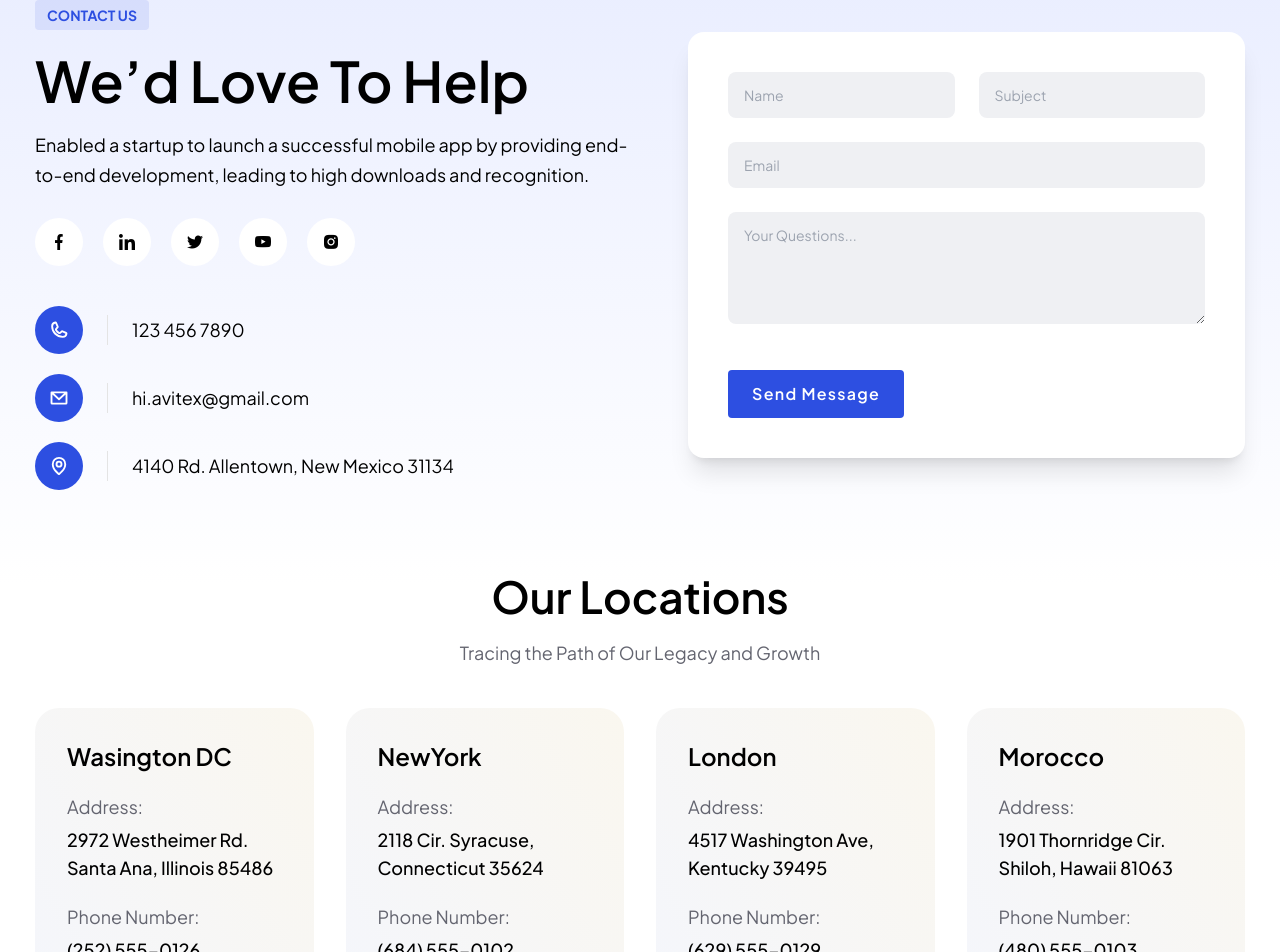
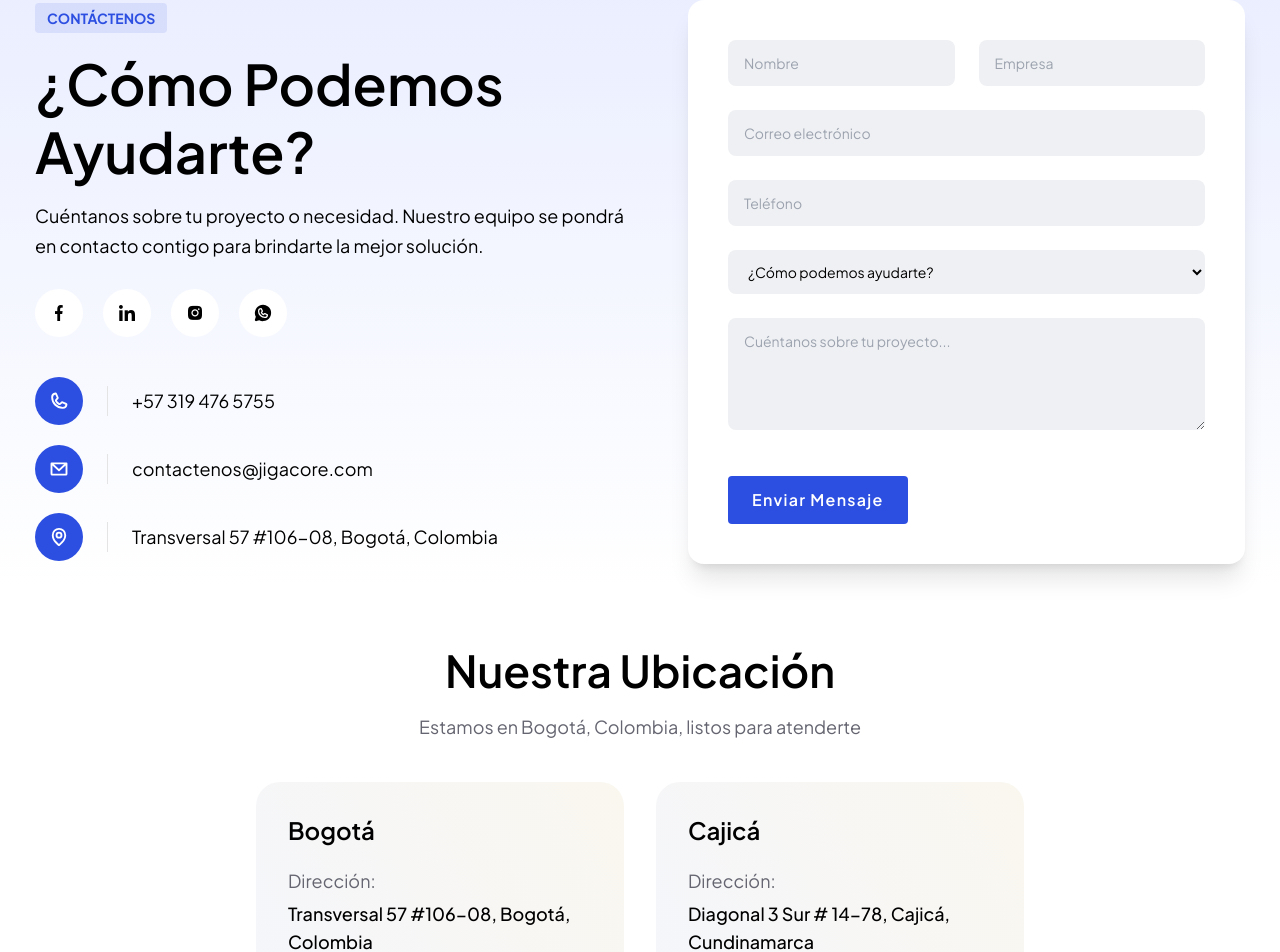
Before and after one commit to JhobanyPena/jigacore-new-website, a Next.js app: page /pages/contact-us in a window 1280 px wide. Shown: the part 155-1107 px from the top of the page. Built offline with nearby package versions, Linux system fonts and the light colour scheme.

Commit message:
Translate Contact Us page content to Spanish and update contact information and social media links

```diff
--- a/src/app/pages/contact-us/page.js
+++ b/src/app/pages/contact-us/page.js
@@ -12,25 +12,22 @@ export default function ContactUs() {
                         <div className="w-full lg:w-1/2 lg:pr-3">
                             <div className="infor">
                                 <div className="heading">
-                                    <div className="tag caption1 font-bold uppercase">Contact Us</div>
-                                    <h2 className="heading2 mt-4">We’d love to help</h2>
-                                    <p className="body2 mt-4">Enabled a startup to launch a successful mobile app by providing end-to-end development, leading to high downloads and recognition.</p>
+                                    <div className="tag caption1 font-bold uppercase">Contáctenos</div>
+                                    <h2 className="heading2 mt-4">¿Cómo podemos ayudarte?</h2>
+                                    <p className="body2 mt-4">Cuéntanos sobre tu proyecto o necesidad. Nuestro equipo se pondrá en contacto contigo para brindarte la mejor solución.</p>
                                 </div>
                                 <div className="list-social flex items-center gap-5 mt-7">
-                                    <Link className="item rounded-full w-12 h-12 flex items-center justify-center bg-white border-outline hover:bg-blue hover:text-white duration-300" href="https://www.facebook.com/" target="_blank">
+                                    <Link className="item rounded-full w-12 h-12 flex items-center justify-center bg-white border-outline hover:bg-blue hover:text-white duration-300" href="https://www.facebook.com/JIGACORE" target="_blank">
                                         <i className="icon-facebook"></i>
                                     </Link>
-                                    <Link className="item rounded-full w-12 h-12 flex items-center justify-center bg-white border-outline hover:bg-blue hover:text-white duration-300" href="https://www.linkedin.com/" target="_blank">
+                                    <Link className="item rounded-full w-12 h-12 flex items-center justify-center bg-white border-outline hover:bg-blue hover:text-white duration-300" href="https://www.linkedin.com/company/jigacore" target="_blank">
                                         <i className="icon-linkedin"></i>
                                     </Link>
-                                    <Link className="item rounded-full w-12 h-12 flex items-center justify-center bg-white border-outline hover:bg-blue hover:text-white duration-300" href="https://www.twitter.com/" target="_blank">
-                                        <i className="icon-twitter"></i>
+                                    <Link className="item rounded-full w-12 h-12 flex items-center justify-center bg-white border-outline hover:bg-blue hover:text-white duration-300" href="https://www.instagram.com/jigacores.a.s" target="_blank">
+                                        <i className="icon-instagram text-sm"></i>
                                     </Link>
-                                    <Link className="item rounded-full w-12 h-12 flex items-center justify-center bg-white border-outline hover:bg-blue hover:text-white duration-300" href="https://www.youtube.com/" target="_blank">
-                                        <i className="icon-youtube"></i>
-                                    </Link>
-                                    <Link className="item rounded-full w-12 h-12 flex items-center justify-center bg-white border-outline hover:bg-blue hover:text-white duration-300" href="https://www.instagram.com/" target="_blank">
-                                        <i className="icon-instagram text-sm"></i>
+                                    <Link className="item rounded-full w-12 h-12 flex items-center justify-center bg-white border-outline hover:bg-blue hover:text-white duration-300" href="https://api.whatsapp.com/send?phone=573194765755" target="_blank">
+                                        <Icon.WhatsappLogo weight="fill" className="text-xl" />
                                     </Link>
                                 </div>
                                 <div className="list-more-infor lg:mt-10 mt-7">
@@ -39,7 +36,7 @@ export default function ContactUs() {
                                             <Icon.Phone weight="bold" className="text-xl" />
                                         </div>
                                         <div className="text h-full flex-1 pl-6 border-l border-outline">
-                                            <span className="body2">123 456 7890</span>
+                                            <span className="body2">+57 319 476 5755</span>
                                         </div>
                                     </div>
                                     <div className="item flex items-center gap-6 mt-5">
@@ -47,7 +44,7 @@ export default function ContactUs() {
                                             <Icon.EnvelopeSimple weight="bold" className="text-xl" />
                                         </div>
                                         <div className="text h-full flex-1 pl-6 border-l border-outline">
-                                            <span className="body2">hi.avitex@gmail.com</span>
+                                            <span className="body2">contactenos@jigacore.com</span>
                                         </div>
                                     </div>
                                     <div className="item flex items-center gap-6 mt-5">
@@ -55,7 +52,7 @@ export default function ContactUs() {
                                             <Icon.MapPin weight="bold" className="text-xl" />
                                         </div>
                                         <div className="text h-full flex-1 pl-6 border-l border-outline">
-                                            <span className="body2">4140 Rd. Allentown, New Mexico 31134</span>
+                                            <span className="body2">Transversal 57 #106-08, Bogotá, Colombia</span>
                                         </div>
                                     </div>
                                 </div>
@@ -65,19 +62,33 @@ export default function ContactUs() {
                             <form className="form-block bg-white rounded-2xl p-10 shadow-xl">
                                 <div className="grid grid-cols-2 gap-6">
                                     <div className="max-xl:col-span-2 max-lg:col-span-1 max-sm:col-span-2">
-                                        <input className="w-full bg-surface caption1 px-4 py-3 rounded-lg" type="text" placeholder="Name" required />
+                                        <input className="w-full bg-surface caption1 px-4 py-3 rounded-lg" type="text" placeholder="Nombre" required />
                                     </div>
                                     <div className="max-xl:col-span-2 max-lg:col-span-1 max-sm:col-span-2">
-                                        <input className="w-full bg-surface caption1 px-4 py-3 rounded-lg" type="text" placeholder="Subject" required />
+                                        <input className="w-full bg-surface caption1 px-4 py-3 rounded-lg" type="text" placeholder="Empresa" required />
                                     </div>
                                     <div className="col-span-2">
-                                        <input className="w-full bg-surface caption1 px-4 py-3 rounded-lg" type="text" placeholder="Email" required />
+                                        <input className="w-full bg-surface caption1 px-4 py-3 rounded-lg" type="email" placeholder="Correo electrónico" required />
                                     </div>
                                     <div className="col-span-2">
-                                        <textarea className="w-full bg-surface caption1 px-4 py-3 rounded-lg" name="messsage" rows="4" placeholder="Your Questions..." required></textarea>
+                                        <input className="w-full bg-surface caption1 px-4 py-3 rounded-lg" type="text" placeholder="Teléfono" />
+                                    </div>
+                                    <div className="col-span-2">
+                                        <select className="w-full bg-surface caption1 px-4 py-3 rounded-lg">
+                                            <option value="">¿Cómo podemos ayudarte?</option>
+                                            <option value="Desarrollo de Software">Desarrollo de Software</option>
+                                            <option value="Automatización RPA">Automatización RPA</option>
+                                            <option value="BPO IT">BPO IT</option>
+                                            <option value="Consultoría Estratégica">Consultoría Estratégica</option>
+                                            <option value="Apps Móviles">Apps Móviles</option>
+                                            <option value="Otro">Otro</option>
+                                        </select>
+                                    </div>
+                                    <div className="col-span-2">
+                                        <textarea className="w-full bg-surface caption1 px-4 py-3 rounded-lg" name="message" rows="4" placeholder="Cuéntanos sobre tu proyecto..." required></textarea>
                                     </div>
                                 </div>
-                                <button className="button-main lg:mt-10 mt-7">Send Message</button>
+                                <button className="button-main lg:mt-10 mt-7">Enviar Mensaje</button>
                             </form>
                         </div>
                     </div>
@@ -85,40 +96,24 @@ export default function ContactUs() {
             </section>
             <section className="our-location lg:py-20 sm:py-14 py-10 border-b border-outline">
                 <div className="container">
-                    <h3 className="heading3 text-center">Our Locations</h3>
-                    <p className="body2 text-surface1 text-center mt-4">Tracing the Path of Our Legacy and Growth</p>
-                    <div className="grid xl:grid-cols-4 sm:grid-cols-2 gap-8 lg:mt-10 mt-7">
+                    <h3 className="heading3 text-center">Nuestra Ubicación</h3>
+                    <p className="body2 text-surface1 text-center mt-4">Estamos en Bogotá, Colombia, listos para atenderte</p>
+                    <div className="grid sm:grid-cols-2 gap-8 lg:mt-10 mt-7 max-w-3xl mx-auto">
                         <div className="content-infor flex flex-col bg-linear p-8 rounded-3xl h-full">
-                            <h5 className="heading5">Wasington DC</h5>
-                            <span className="body2 text-surface1 mt-5">Address:</span>
-                            <strong className="text-title mt-1">2972 Westheimer Rd. Santa Ana, Illinois 85486</strong>
-                            <span className="body2 text-surface1 mt-5">Phone Number:</span>
-                            <strong className="text-title mt-1">(252) 555-0126</strong>
-                            <Link className="caption1 font-bold mt-5" href="https://www.google.com/maps" target="_blank">View On Map</Link>
+                            <h5 className="heading5">Bogotá</h5>
+                            <span className="body2 text-surface1 mt-5">Dirección:</span>
+                            <strong className="text-title mt-1">Transversal 57 #106-08, Bogotá, Colombia</strong>
+                            <span className="body2 text-surface1 mt-5">Teléfono:</span>
+                            <strong className="text-title mt-1">+57 319 476 5755</strong>
+
                         </div>
                         <div className="content-infor flex flex-col bg-linear p-8 rounded-3xl h-full">
-                            <h5 className="heading5">NewYork</h5>
-                            <span className="body2 text-surface1 mt-5">Address:</span>
-                            <strong className="text-title mt-1">2118 Cir. Syracuse, Connecticut 35624</strong>
-                            <span className="body2 text-surface1 mt-5">Phone Number:</span>
-                            <strong className="text-title mt-1">(684) 555-0102</strong>
-                            <Link className="caption1 font-bold mt-5" href="https://www.google.com/maps" target="_blank">View On Map</Link>
-                        </div>
-                        <div className="content-infor flex flex-col bg-linear p-8 rounded-3xl h-full">
-                            <h5 className="heading5">London</h5>
-                            <span className="body2 text-surface1 mt-5">Address:</span>
-                            <strong className="text-title mt-1">4517 Washington Ave, Kentucky 39495</strong>
-                            <span className="body2 text-surface1 mt-5">Phone Number:</span>
-                            <strong className="text-title mt-1">(629) 555-0129</strong>
-                            <Link className="caption1 font-bold mt-5" href="https://www.google.com/maps" target="_blank">View On Map</Link>
-                        </div>
-                        <div className="content-infor flex flex-col bg-linear p-8 rounded-3xl h-full">
-                            <h5 className="heading5">Morocco</h5>
-                            <span className="body2 text-surface1 mt-5">Address:</span>
-                            <strong className="text-title mt-1">1901 Thornridge Cir. Shiloh, Hawaii 81063</strong>
-                            <span className="body2 text-surface1 mt-5">Phone Number:</span>
-                            <strong className="text-title mt-1">(480) 555-0103</strong>
-                            <Link className="caption1 font-bold mt-5" href="https://www.google.com/maps" target="_blank">View On Map</Link>
+                            <h5 className="heading5">Cajicá</h5>
+                            <span className="body2 text-surface1 mt-5">Dirección:</span>
+                            <strong className="text-title mt-1">Diagonal 3 Sur # 14-78, Cajicá, Cundinamarca</strong>
+                            <span className="body2 text-surface1 mt-5">Teléfono:</span>
+                            <strong className="text-title mt-1">+57 319 476 5755</strong>
+
                         </div>
                     </div>
                 </div>
```
